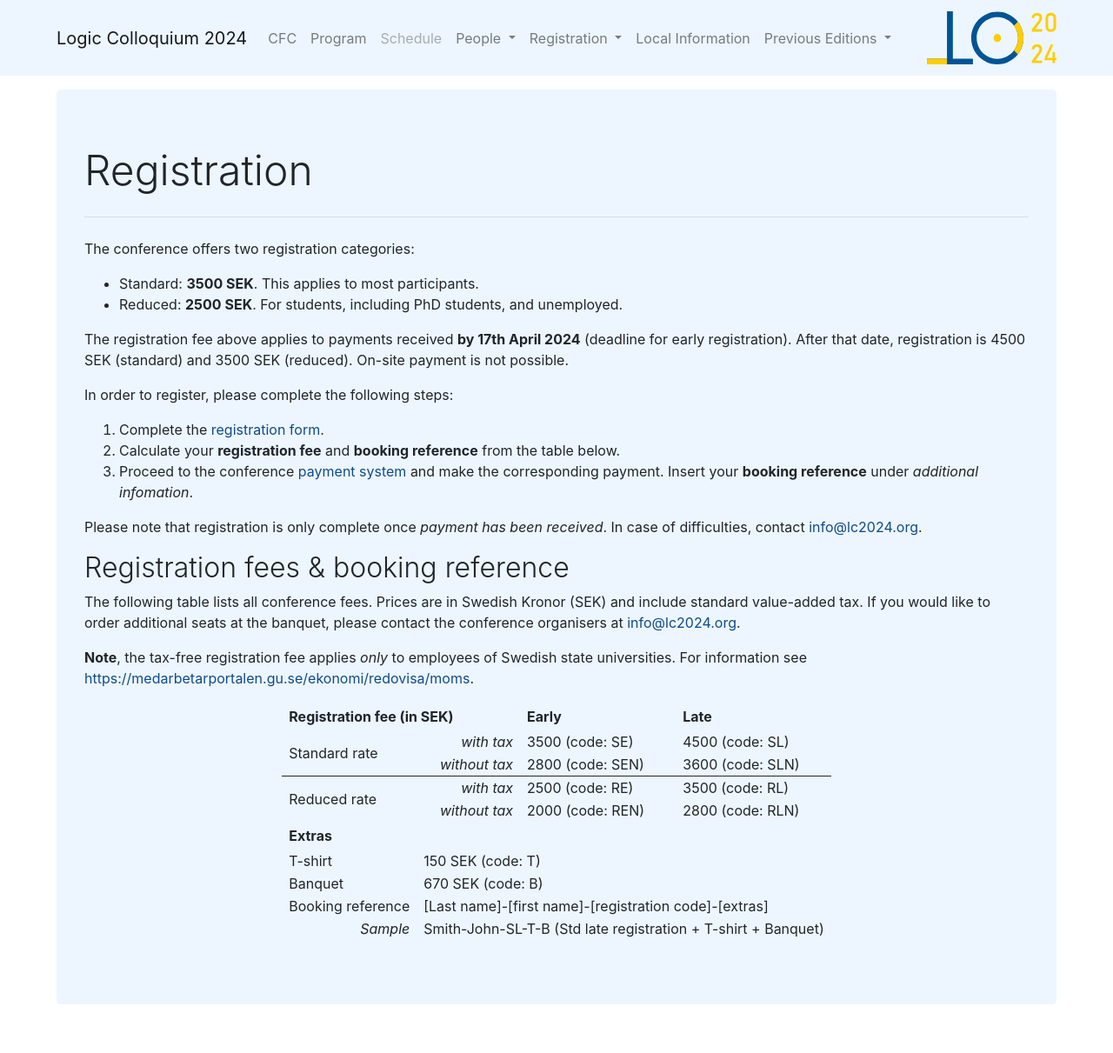
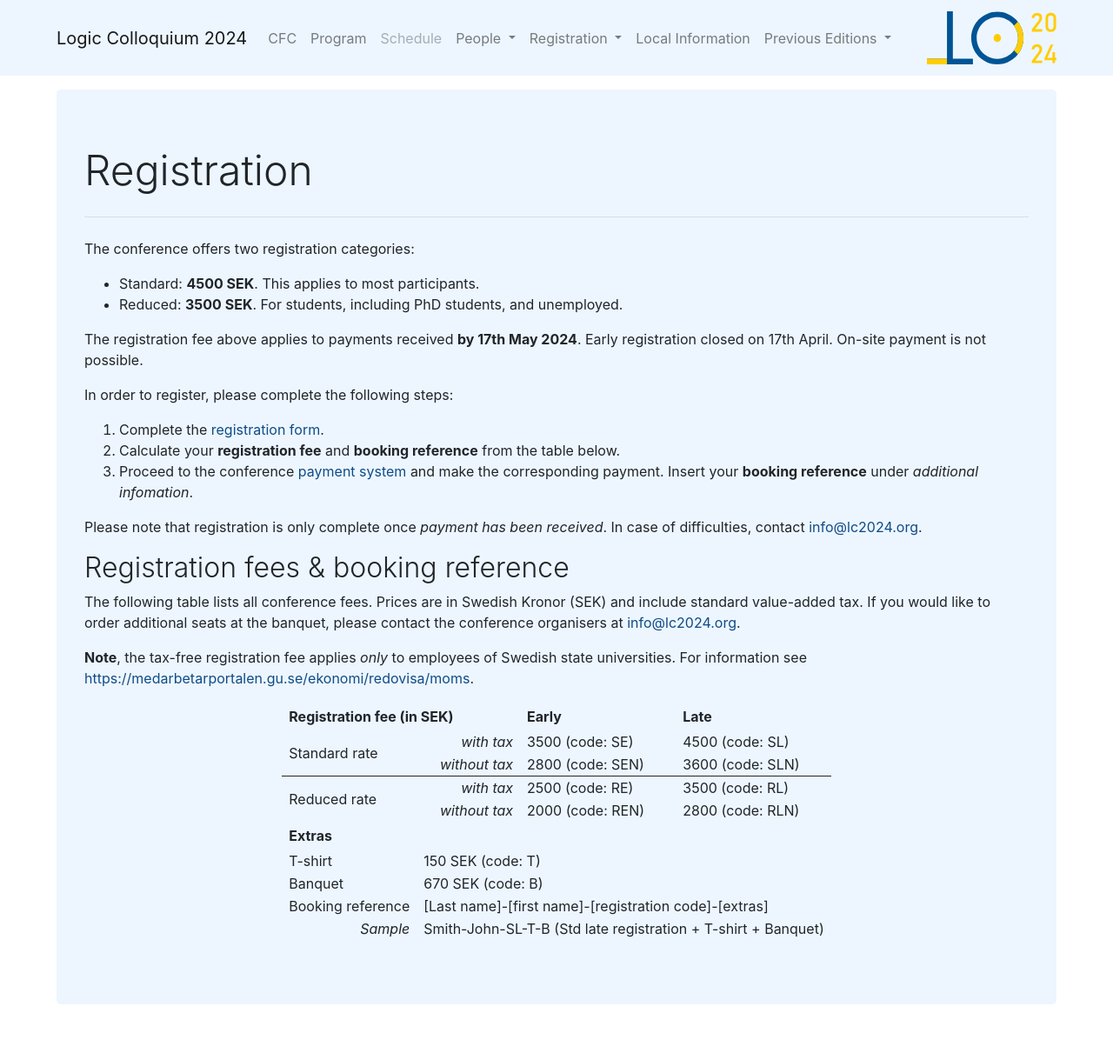
Before and after one commit to LC2024/LC2024.github.io, a Jekyll site: the page built from registration/registration.md, in a window 1280 px wide. Shown: the whole page at 87% size. Built offline with Jekyll 4.4.1, drawn with Linux system fonts in a browser that asks for light colours; some web fonts are replaced.

Commit message:
early closed

```diff
--- a/registration/registration.md
+++ b/registration/registration.md
@@ -6,12 +6,11 @@ permalink: /registration/
 
 The conference offers two registration categories:
 
-- Standard: **3500 SEK**. This applies to most participants.
-- Reduced: **2500 SEK**. For students, including PhD students, and unemployed.
+- Standard: **4500 SEK**. This applies to most participants.
+- Reduced: **3500 SEK**. For students, including PhD students, and unemployed.
 
-The registration fee above applies to payments received **by 17th April 2024** (deadline for early registration).
-After that date, registration is 4500 SEK (standard) and 3500 SEK (reduced).
-<!-- Late payment is open until **27th May 2024**.  -->
+The registration fee above applies to payments received **by 17th May 2024**.
+Early registration closed on 17th April.
 On-site payment is not possible.
 
 In order to register, please complete the following steps:
```
Also changed, not shown: index.md (+3 -1 lines).
